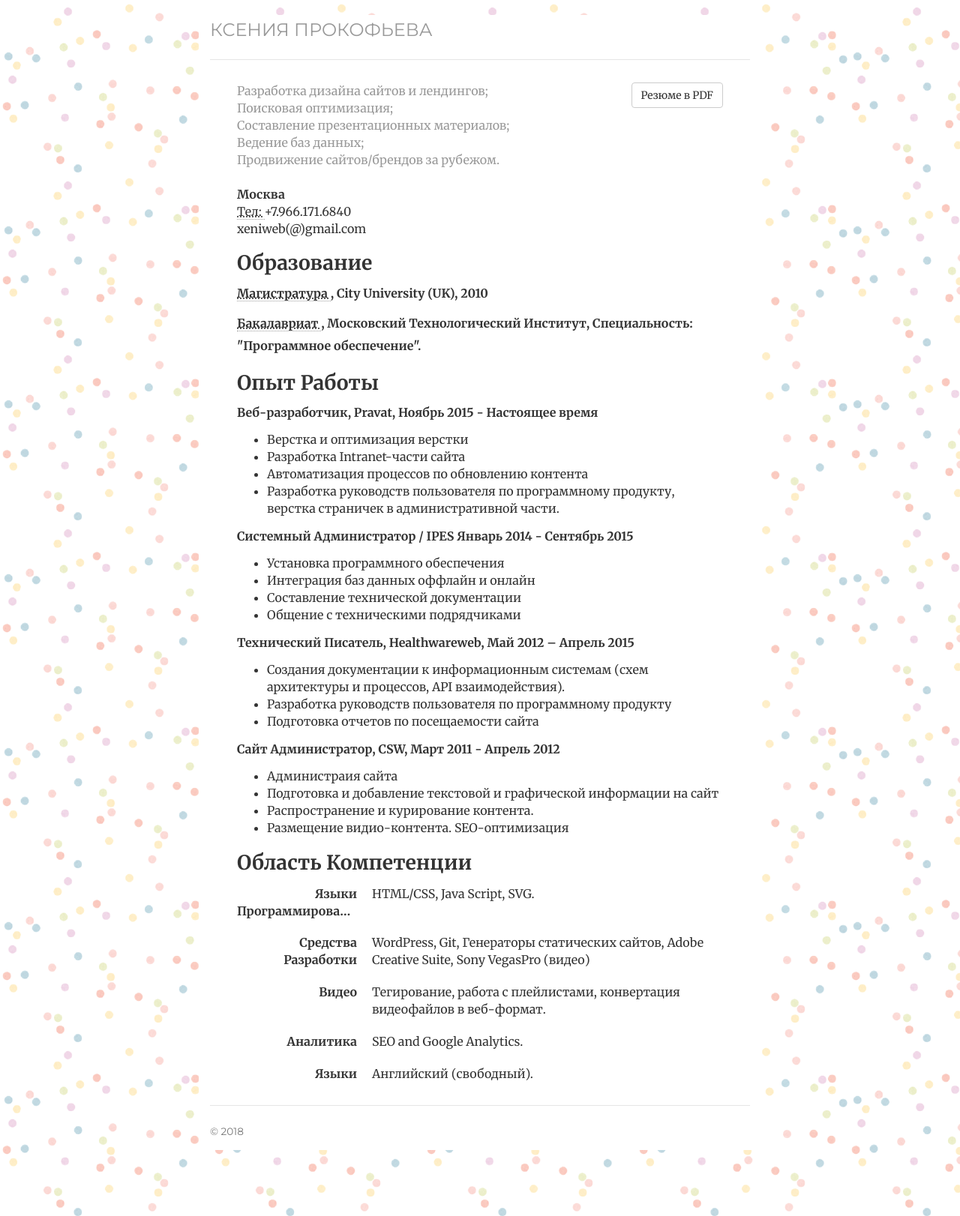
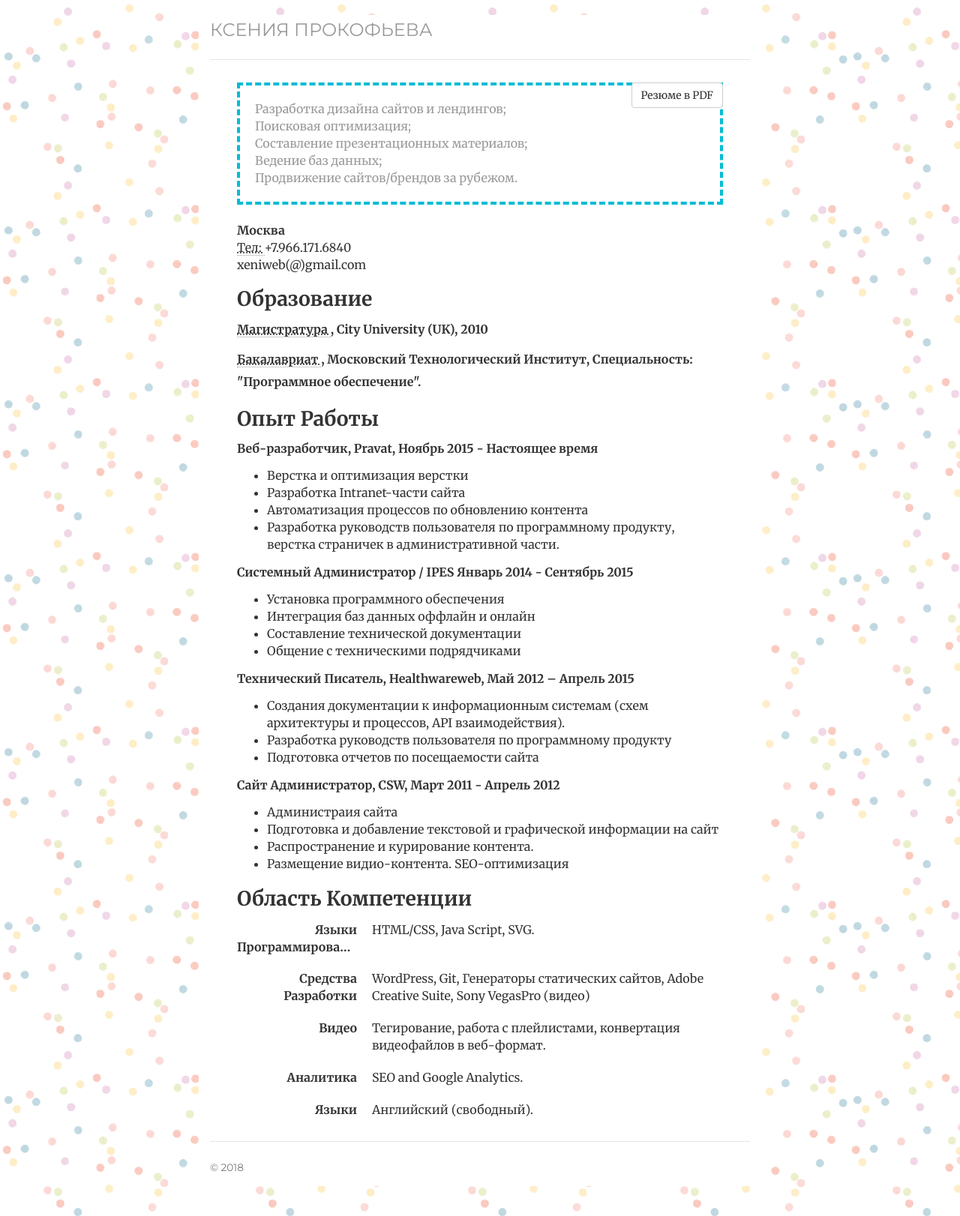
Before and after one commit to cvkp/cvkp.github.io, a Jekyll site: the page built from index.html, in a window 1280 px wide. Shown: the whole page at 75% size. Built offline with Jekyll 4.4.1, drawn with Linux system fonts in a browser that asks for light colours; nearby versions of some CDN libraries; the list of posts is cut into pages by our own code.

Commit message:
Update style.css

```diff
--- a/css/style.css
+++ b/css/style.css
@@ -644,4 +644,7 @@ display:inline;
     margin: 0;
     padding: 0;
     color: #999;
+  padding: 20px;
+border: 4px dashed #00BCD4;
+background: #fff;
 }
```
